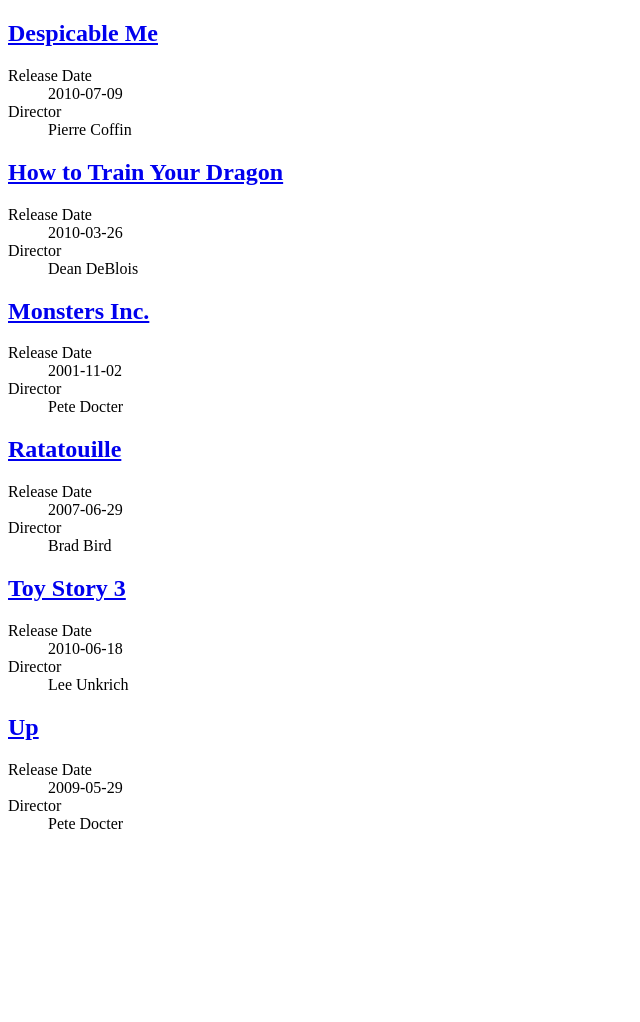
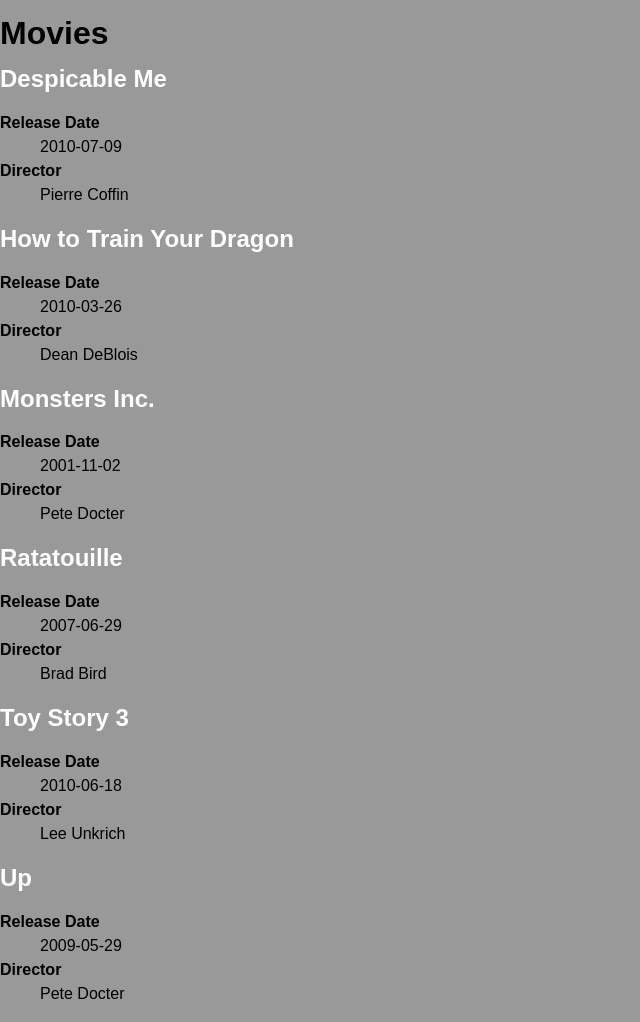
Before and after one commit to bredschneider/assignments, a PHP site: page / in a window 1280 px wide; the page is wider, and only the part inside the window is pictured. Shown: that part, without its empty margins (0-640 px from the left). Before the commit the page ends 829 px from the top of that part, so only its background shows below. Run offline with PHP 8.4, Linux system fonts and the light colour scheme; data comes from the database, SQL or seed files in the repository.

Commit message:
Css updated. Gave an h1 to the index.

```diff
--- a/mtm1531/assignment-5/css/general.css
+++ b/mtm1531/assignment-5/css/general.css
@@ -1,2 +1,36 @@
 @charset "utf-8";
 /* CSS Document */
+
+html {
+	background-color: #999;
+}
+
+body {
+	margin: 0 auto;
+	font: normal 100%/1.5em Arial, Helvetica, sans-serif;
+	width: 1500px;
+}
+
+h1 {
+	font-weight: bold;
+	font-size: 200%;
+}
+
+h2 {
+	font-weight: bold;
+	color: #30F;
+}
+
+a {
+	text-decoration: none;
+	color: #fff;
+}
+
+dt{
+	text-align: left;
+	font-weight: bold;
+}
+
+dd {
+	display: inline;
+}
--- a/mtm1531/assignment-5/index.php
+++ b/mtm1531/assignment-5/index.php
@@ -20,6 +20,7 @@ $results= $sql->fetchALL();
 	</head>
 
 	<body>
+	<h1>Movies</h1>
 	<?php foreach($results as $movies):?>
 		<h2><a href="single.php?id=<?php echo $movies['id'];?>">
 		<?php echo $movies['movie_title']; ?>
```
